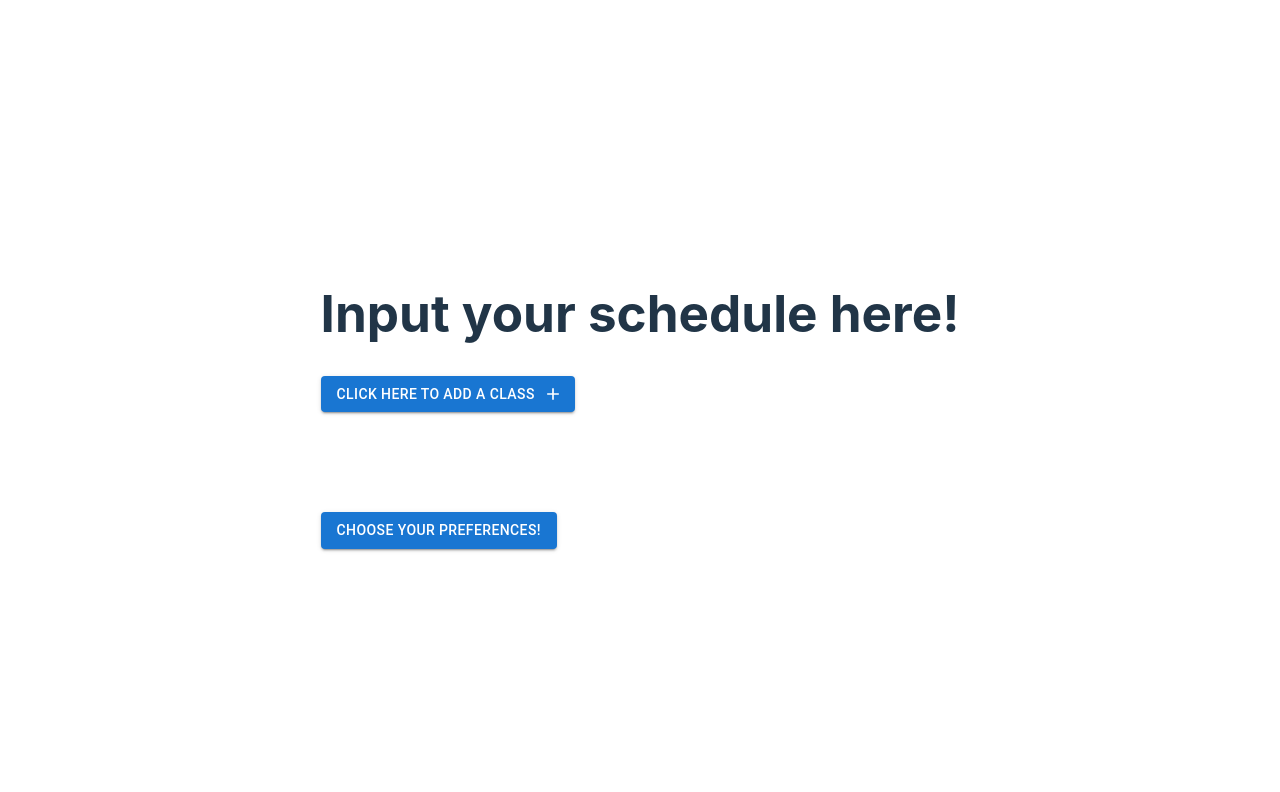
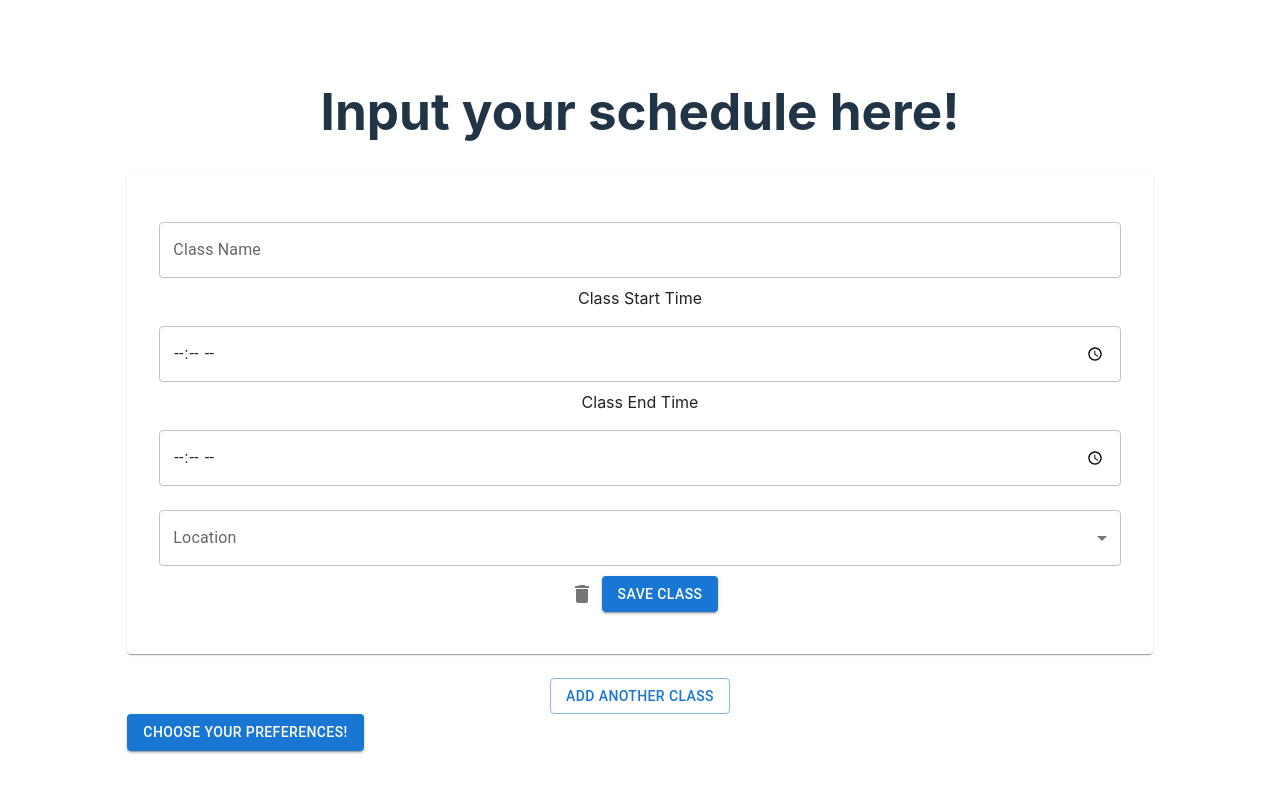
Before and after one commit to Oasis-NEU/sp25-group-8, a React (Vite) app in the folder my-app/: page /schedule in a window 1280 px wide. Shown: the top 792 px of the page. Built offline with nearby package versions, Linux system fonts and the light colour scheme.

Commit message:
changed schedulepage to match prefpage, added all locations to classes

```diff
--- a/my-app/src/pages/SchedulePage.jsx
+++ b/my-app/src/pages/SchedulePage.jsx
@@ -1,27 +1,135 @@
 import { useState } from 'react';
 import ContainedButtons from '../components/ContainedButtons.jsx';
 import './SchedulePage.css';
-import AddButton from '../components/addButton.jsx';
-import ClassInfo from '../components/classInfo.jsx';
 import { useNavigate } from 'react-router-dom';
+import { TextField, Button, Card, CardContent, IconButton, MenuItem, Select, FormControl, InputLabel } from "@mui/material";
+import { Delete } from "@mui/icons-material";
+import { supabase } from "../supabaseClient";
+
+const locations = [
+    "EXP", "ISEC", "Richards", "Ell Hall", "Churchill", "West Village", "Robinson",
+    "Mugar Life Sciences", "International Village", "Behrakis", "East Village",
+    "Stetson East", "Stetson West", "Hayden Hall", "Hastings Hall", "Holmes Hall",
+    "Hurtig Hall", "Hillel-Frager", "OBryant African American Institute", "Alumni Center",
+    "Architecture Studio", "Kariotis Hall", "Asian American Center", "Knowles Center",
+    "Barletta Natatorium", "Lake Hall", "Behrakis Health Sciences Center",
+    "Latinx Student Cultural Center", "Belvidere Place", "Marino Recreation Center",
+    "Blackman Auditorium", "Cabot Physical Education Center", "Matthews Arena",
+    "Cahners Hall", "Nightingale Hall", "Cargill Hall", "Catholic Center",
+    "Churchill Hall", "Columbus Place", "Cullinane Hall", "Curry Student Center",
+    "ROTC Office", "Cushing Hall", "Ryder Hall", "Dana Research Center",
+    "Shillman Hall", "Dockser Hall", "Snell Engineering Center", "Dodge Hall",
+    "Snell Library", "Badger & Rosen", "Egan Research Center", "Forsyth Building"
+];
 
 
 function SchedulePage() {
-    const [showClassInfo, setShowClassInfo] = useState(false);
     const nav = useNavigate();
+    const [classes, setClasses] = useState([
+        { name: '', startTime: '', endTime: '', location: '' }
+    ]);
+
+    const handleChange = (index, field, value) => {
+        const updatedClasses = [...classes];
+        updatedClasses[index][field] = value;
+        setClasses(updatedClasses);
+    };
+
+    const addClass = () => {
+        setClasses([...classes, { name: '', startTime: '', endTime: '', location: '' }]);
+    };
+
+    const removeClass = (index) => {
+        const updatedClasses = [...classes];
+        updatedClasses.splice(index, 1);
+        setClasses(updatedClasses);
+    };
+
+    const formatTime = (time) => {
+        return time.length === 5 ? `${time}:00` : time;
+    };
+
+    const saveClass = async (cls) => {
+        try {
+            const { data, error } = await supabase
+                .from("Users")
+                .insert({
+                    name: cls.name,
+                    class_time: formatTime(cls.startTime),
+                    class_endTime: formatTime(cls.endTime),
+                    class_location: cls.location
+                })
+                .single();
+            if (error) throw error;
+            window.location.reload();
+        } catch (error) {
+            alert(error);
+            console.log(error);
+        }
+    };
 
     return (
         <>
             <h1>Input your schedule here!</h1>
-            <AddButton
-                message='Click here to add a Class'
-                onClick={() => setShowClassInfo(!showClassInfo)}
-            />
-            {showClassInfo && <ClassInfo />}
-            <div style={{ margin: '100px 0' }}></div>
+            {classes.map((cls, index) => (
+                <Card key={index} sx={{ marginBottom: 3, padding: 2 }}>
+                    <CardContent>
+                        <TextField
+                            label="Class Name"
+                            value={cls.name}
+                            onChange={(e) => handleChange(index, 'name', e.target.value)}
+                            fullWidth
+                            margin="normal"
+                        />
+
+                        <label>Class Start Time</label>
+                        <TextField
+                            type="time"
+                            value={cls.startTime}
+                            onChange={(e) => handleChange(index, 'startTime', e.target.value)}
+                            fullWidth
+                            margin="normal"
+                        />
+
+                        <label>Class End Time</label>
+                        <TextField
+                            type="time"
+                            value={cls.endTime}
+                            onChange={(e) => handleChange(index, 'endTime', e.target.value)}
+                            fullWidth
+                            margin="normal"
+                        />
+
+                        <FormControl fullWidth margin="normal">
+                            <InputLabel>Location</InputLabel>
+                            <Select
+                                value={cls.location}
+                                label="Location"
+                                onChange={(e) => handleChange(index, 'location', e.target.value)}
+                            >
+                                {locations.map((loc) => (
+                                    <MenuItem key={loc} value={loc}>{loc}</MenuItem>
+                                ))}
+                            </Select>
+                        </FormControl>
+
+                        <IconButton onClick={() => removeClass(index)}>
+                            <Delete />
+                        </IconButton>
+
+                        <Button variant="contained" onClick={() => saveClass(cls)}>
+                            Save Class
+                        </Button>
+                    </CardContent>
+                </Card>
+            ))}
+
+            <Button variant="outlined" onClick={addClass}>Add Another Class</Button>
+
             <ContainedButtons
                 message='Choose your preferences!'
-                onClick={() => nav('/preferences')} />
+                onClick={() => nav('/preferences')}
+            />
         </>
     );
 }
```
